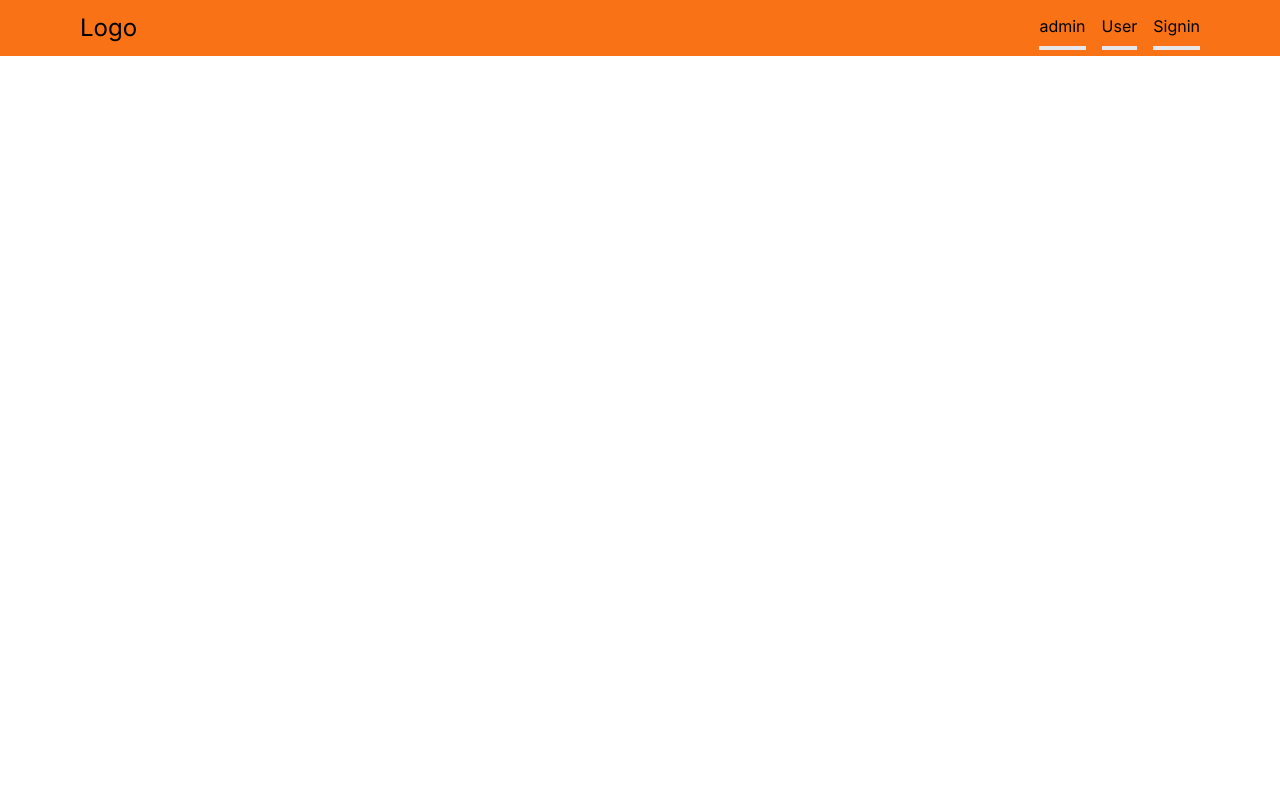
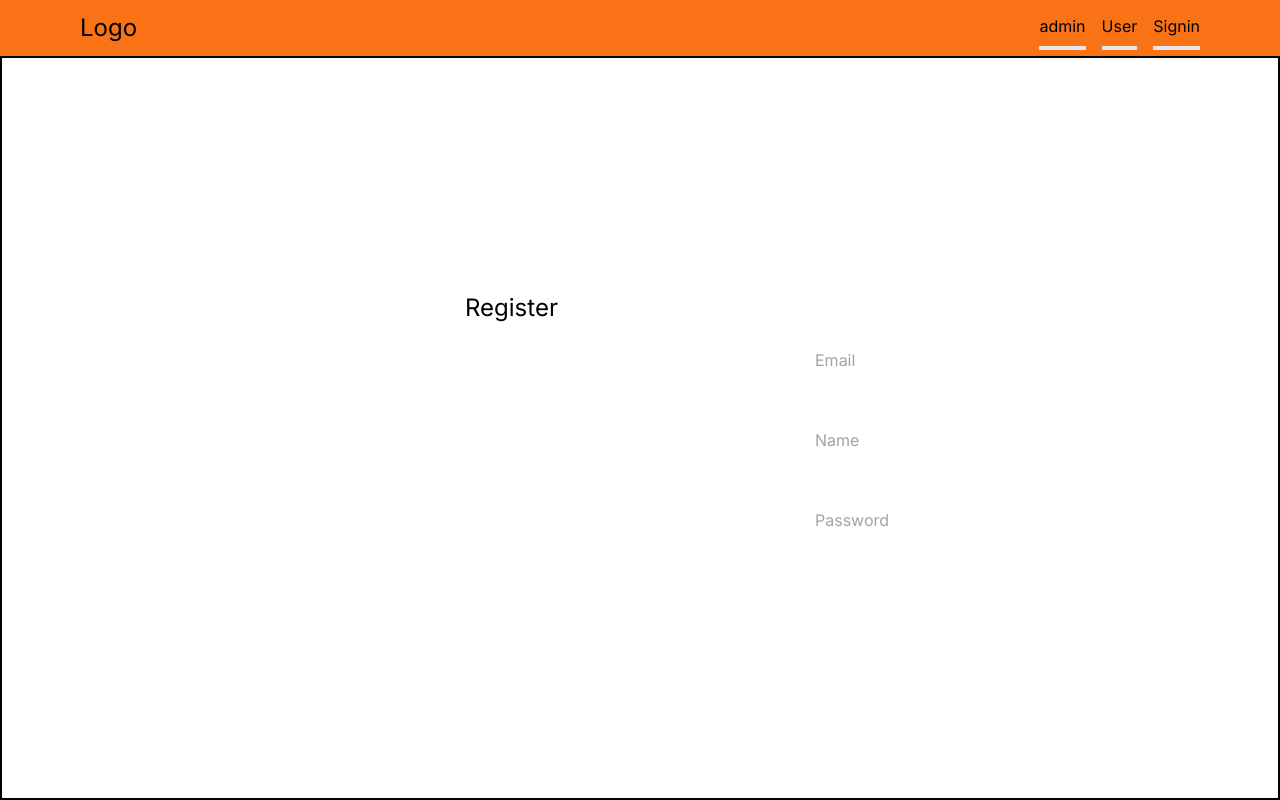
Before and after one commit to junyoungNA/facam-study, a Next.js app in the folder market/: page /auth/register in a window 1280 px wide. Built offline with nearby package versions, Linux system fonts and the light colour scheme; no server answers.

Commit message:
register 스타일 설정 중

```diff
--- a/market/src/app/auth/register/page.tsx
+++ b/market/src/app/auth/register/page.tsx
@@ -1,10 +1,51 @@
-import React from 'react'
+'use client'
+import React, {useState} from 'react';
+import {FieldValue, FieldValues, useForm} from 'react-hook-form';
+import Input from '@/app/components/Input';
+const RegisterPage = () => {
+    const [isLoading, setLoading] = useState(false);
 
-const RegisterPage = () => {
+    const {register, handleSubmit, formState: {
+        errors,
+    }} = useForm<FieldValues>({
+        defaultValues : {
+            name : '',
+            email :'',
+            password:'',
+        }
+    })
+
     return (
-        <div>
-
-        </div>
+        <section className='grid h-[calc(100vh_-_56px)] place-items-center border-black border-2'>
+            <form className='flex flex-col justify-center gap-4 min-w-[350px]'>
+                <h1 className='text-2xl'>Register</h1>
+                <Input
+                    id='email'
+                    label='Email'
+                    disabled={isLoading}
+                    register={register}
+                    errors={errors}
+                    required
+                />
+                <Input
+                    id='name'
+                    label='Name'
+                    disabled={isLoading}
+                    register={register}
+                    errors={errors}
+                    required
+                />
+                <Input
+                    id='password'
+                    label='Password'
+                    type='password'
+                    disabled={isLoading}
+                    register={register}
+                    errors={errors}
+                    required
+                />
+            </form>
+        </section>
     )
 }
 
--- a/market/src/app/components/Input.tsx
+++ b/market/src/app/components/Input.tsx
@@ -68,6 +68,7 @@ const Input: React.FC <InputProps> = ({
                     peer-focus:translate-y-4
                     ${errors[id] ? 'text-rose-500' : 'text-zinc-400'}
                 `}>
+                    {label}
                 </label>
         </div>
     )
```
